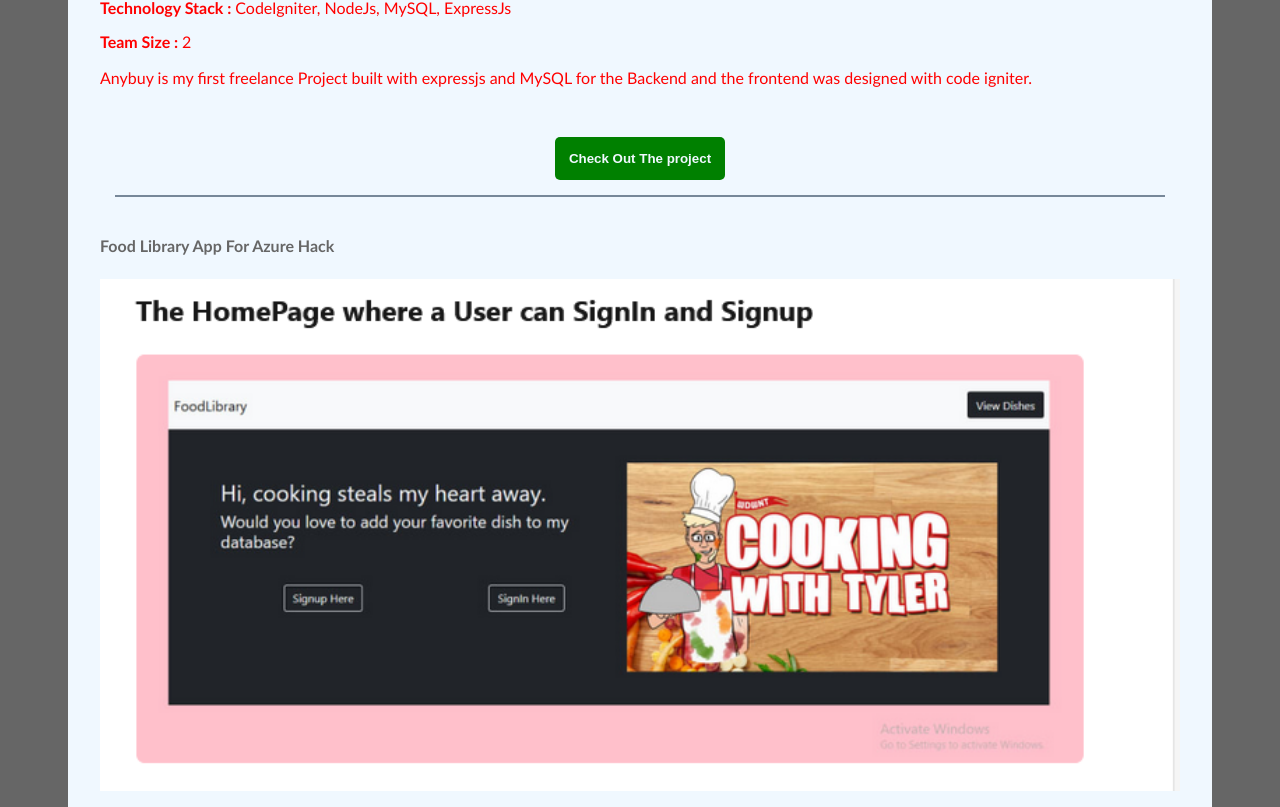
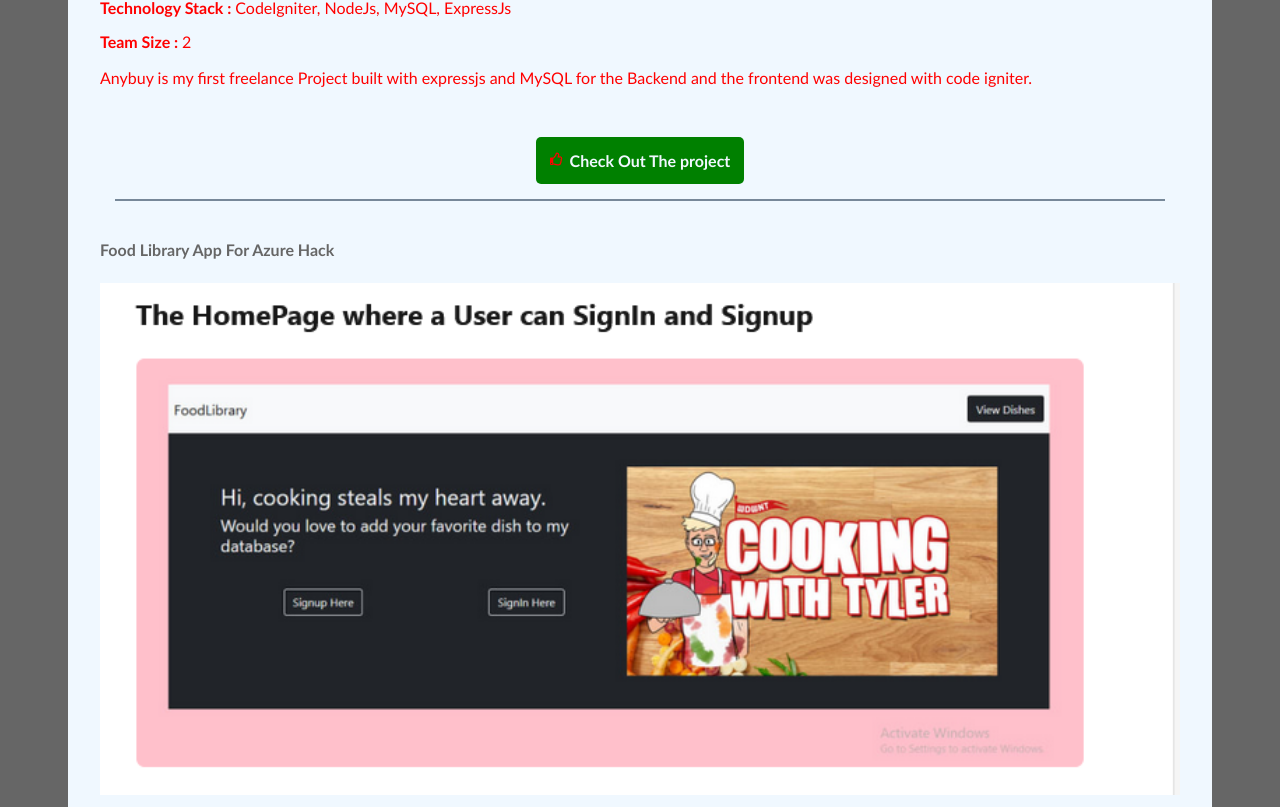
Before and after one commit to tylerjusfly/react-portfolio, a React (Vite) app: page / in a window 1280 px wide. Shown: the part 1333-2140 px from the top of the page. Built offline with nearby package versions, Linux system fonts and the light colour scheme.

Commit message:
fixed project tab

```diff
--- a/src/components/Projects/Projects.jsx
+++ b/src/components/Projects/Projects.jsx
@@ -1,7 +1,7 @@
 import React from 'react'
 import './css/project.css'
 import {projects} from '../../data'
-import ProjectCard from '../projectCard'
+import ProjectCard from './projectCard'
 
 export const Projects = () => {
   const projectcard = projects.map(project => {
--- a/src/components/Projects/css/project.css
+++ b/src/components/Projects/css/project.css
@@ -37,7 +37,7 @@
 .projects--section .content .description .desc {
   line-height: 1.5rem;
 }
-.projects--section .content .description button {
+.projects--section .content .description .btn--div {
   border-radius: 5px;
   max-width: 25rem;
   align-self: center;
@@ -46,7 +46,10 @@
   border: none;
   background-color: green;
 }
-.projects--section .content .description button .btn-secondary {
+.projects--section .content .description .btn--div .btn-secondary {
   color: #f0f8ff;
   font-weight: 600;
 }
+.projects--section .content .description .btn--div :nth-child(1) {
+  padding-right: 3px;
+}
--- a/src/components/Projects/css/project.scss
+++ b/src/components/Projects/css/project.scss
@@ -36,7 +36,7 @@
                 // letter-spacing: 0.2rem;
                 line-height: 1.5rem;
             }
-            button {
+            .btn--div {
                 border-radius: 5px;
                 max-width: 25rem;
                 align-self: center;
@@ -49,6 +49,9 @@
                     font-weight: 600;
                 }
             }
+            .btn--div :nth-child(1){
+                padding-right: 3px;
+            }
         }
 
     }
--- a/src/components/projectCard.jsx
+++ b/src/components/Projects/projectCard.jsx
@@ -1,4 +1,6 @@
 import React from 'react'
+import {FaRegThumbsUp } from "react-icons/fa";
+
 
 export default function ProjectCard(props) {
 
@@ -16,9 +18,10 @@ export default function ProjectCard(props) {
                 <p><b>Technology Stack : </b> {props.stack} </p>
                 <p> <b>Team Size : </b> {props.teamSize}</p>
                  <p className='desc'> {props.desc} </p>
-            <button>
+            <div className='btn--div'>
+            <FaRegThumbsUp/>
             <a className="btn-secondary" href={props.live} target="_blank"> Check Out The project</a>
-            </button>
+            </div>
             </div>
             <hr />
         </div>
```
